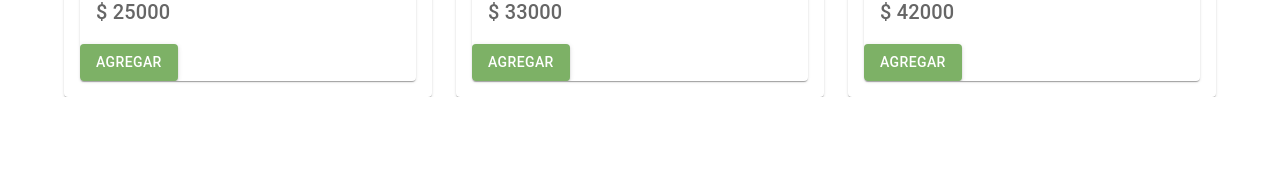
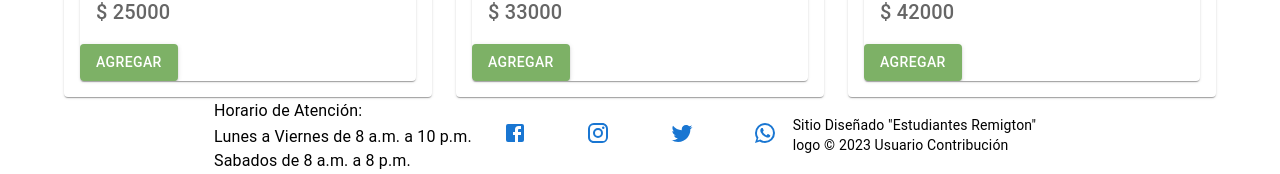
Before and after one commit to MarcelaNorena/Cafe-Encanto, a React (Create React App) app: page / in a window 1280 px wide. Shown: the part 742-916 px from the top of the page. Before the commit the page ends 839 px from the top, so only its background shows below. Built offline with nearby package versions, Linux system fonts and the light colour scheme.

Commit message:
se agrego el footer al layout

```diff
--- a/package.json
+++ b/package.json
@@ -5,6 +5,7 @@
   "dependencies": {
     "@emotion/react": "^11.10.6",
     "@emotion/styled": "^11.10.6",
+    "@mui/icons-material": "^5.11.11",
     "@mui/material": "^5.11.12",
     "@testing-library/jest-dom": "^5.16.5",
     "@testing-library/react": "^13.4.0",
--- a/src/Layout/MainLayout/index.jsx
+++ b/src/Layout/MainLayout/index.jsx
@@ -1,12 +1,12 @@
 import React from 'react'
 import Logo from '../../assets/logo.png'
-import { Container, AppBar, Toolbar, Typography, Button, Box } from '@mui/material'
+import { Container, AppBar, Toolbar, Typography, Button, Box, Grid, Link, Icon } from '@mui/material'
+import { Facebook, Instagram, Twitter, WhatsApp } from '@mui/icons-material';
 import { Outlet, useNavigate } from 'react-router-dom'
-
-
 
 function Layout({ children }) {
     const navigate = useNavigate()
+
     return (
         <>
             <AppBar position="static" sx={{ backgroundColor: '#f4f4f4' }}>
@@ -25,6 +25,49 @@ function Layout({ children }) {
             <Container>
                 <Outlet />
             </Container>
+            <Container maxWidth="md">
+                <Grid container spacing={2} alignItems="center">
+                    <Grid item xs={12} md={4}>
+                        <Typography variant="subtitle1" component="p">
+                            Horario de Atención:
+                        </Typography>
+                        <Typography variant="body1" component="p">
+                            Lunes a Viernes de 8 a.m. a 10 p.m.
+                        </Typography>
+                        <Typography variant="body1" component="p">
+                            Sabados de 8 a.m. a 8 p.m.
+                        </Typography>
+                    </Grid>
+                    <Grid item xs={12} md={4} container justify="center" justifyContent="space-between">
+                        <Link href="https://www.facebook.com" target="_blank">
+                            <Icon>
+                                <Facebook />
+                            </Icon>
+                        </Link>
+                        <Link href="https://www.instagram.com/" target="_blank">
+                            <Icon>
+                                <Instagram />
+                            </Icon>
+                        </Link>
+                        <Link href="https://twitter.com/" target="_blank">
+                            <Icon>
+                                <Twitter />
+                            </Icon>
+                        </Link>
+                        <Link href="https://www.whatsapp.com/?lang=es" target="_blank">
+                            <Icon>
+                                <WhatsApp />
+                            </Icon>
+                        </Link>
+                    </Grid>
+                    <Grid item xs={12} md={4} container justify="flex-end">
+                        <Typography variant="body2" component="p">
+                            Sitio Diseñado "Estudiantes Remigton" logo © 2023 Usuario Contribución
+                        </Typography>
+                    </Grid>
+                </Grid>
+            </Container>
+            );
         </>
     )
 }
```
Also changed, not shown: 1 other file (tests, documents, lock files or other folders).
